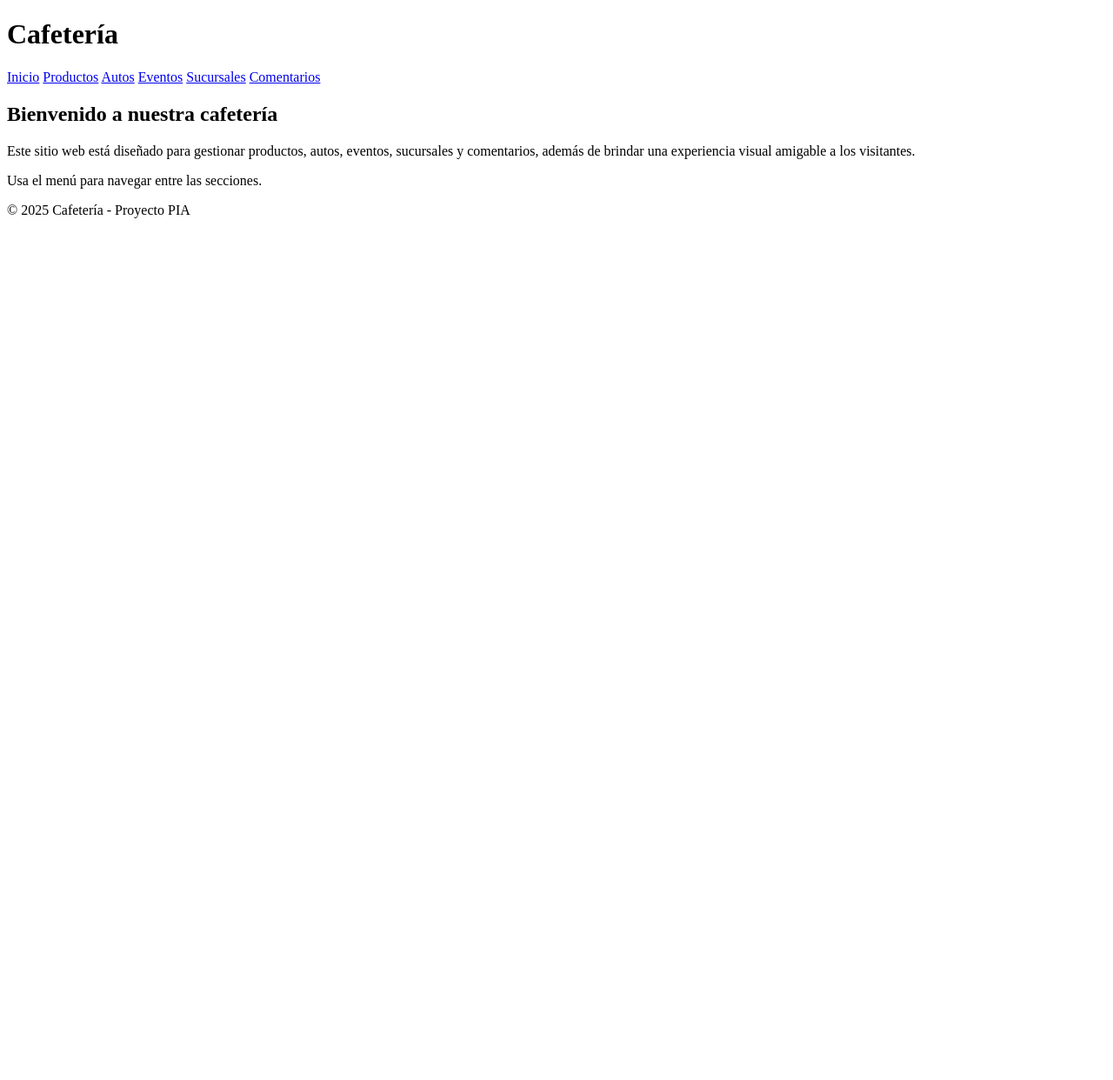
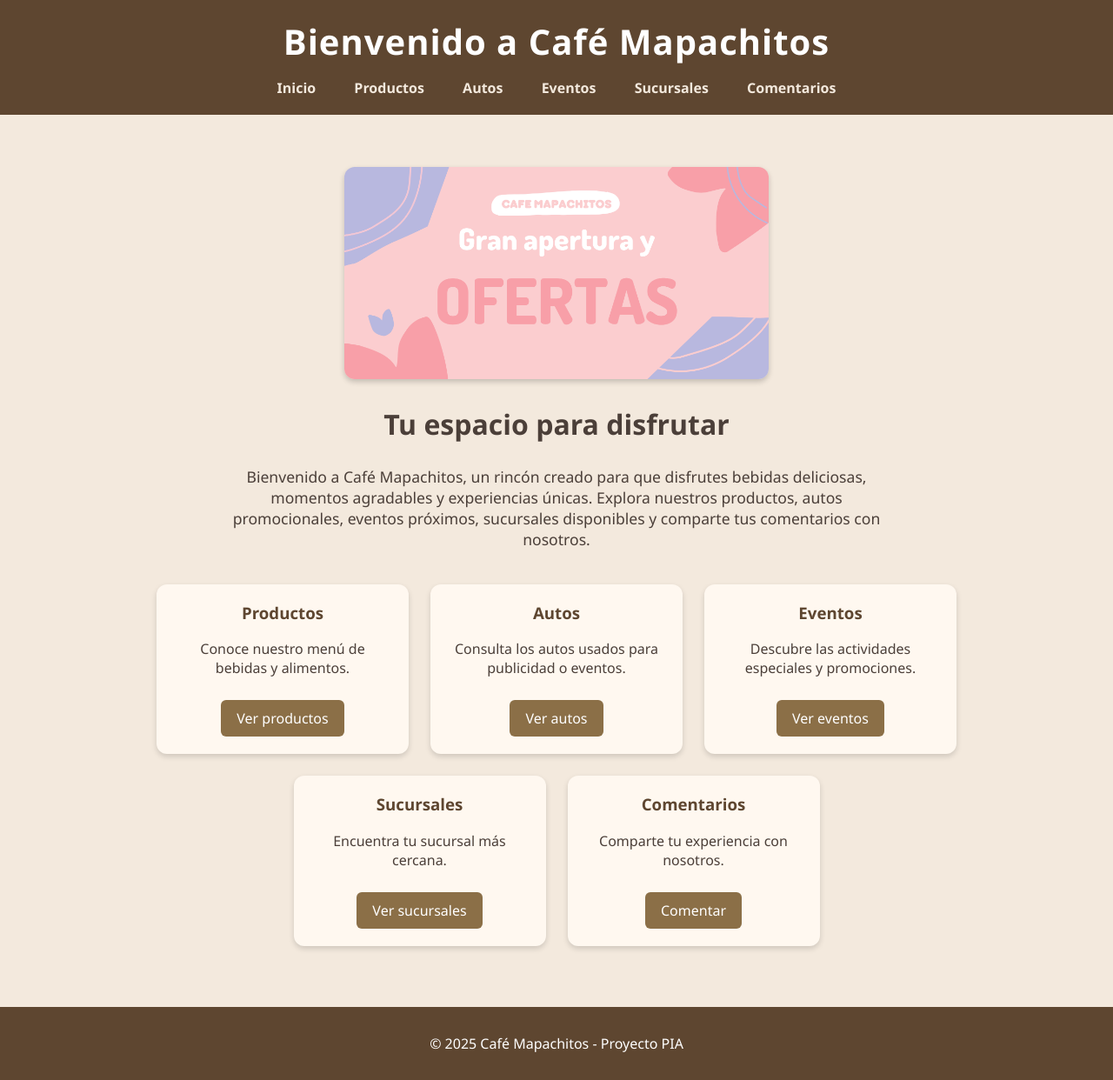
Before and after one commit to Frixar118/PIA, a Django app: page / in a window 1280 px wide. Shown: the whole page at 87% size. Before the commit the page ends 251 px from the top, so only its background shows below. Run offline with Django 5.2, Linux system fonts and the light colour scheme.

Commit message:
actualizacion

```diff
--- a/pagina/static/estilos.css
+++ b/pagina/static/estilos.css
@@ -0,0 +1,153 @@
+
+body {
+    margin: 0;
+    padding: 0;
+    font-family: "Segoe UI", Arial, sans-serif;
+    background-color: #f3e9dd;
+    color: #4b3f39;
+}
+
+.header {
+    background-color: #5e4630;
+    color: white;
+    padding: 20px;
+    text-align: center;
+}
+
+.titulo-principal {
+    margin: 0;
+    font-size: 2.5em;
+    letter-spacing: 1px;
+}
+
+
+.menu {
+    margin-top: 15px;
+}
+
+.menu a {
+    color: #f3e9dd;
+    padding: 10px 15px;
+    margin: 0 5px;
+    text-decoration: none;
+    font-weight: bold;
+    border-radius: 5px;
+    transition: 0.3s;
+}
+
+.menu a:hover {
+    background-color: #8b6f47;
+}
+
+.contenido {
+    padding: 30px;
+    text-align: center;
+}
+
+.intro h2 {
+    font-size: 2em;
+}
+
+.intro p {
+    font-size: 1.1em;
+    max-width: 750px;
+    margin: 0 auto 40px auto;
+}
+
+.cards {
+    display: flex;
+    flex-wrap: wrap;
+    justify-content: center;
+    gap: 25px;
+}
+
+.card {
+    background-color: #fff8f0;
+    padding: 20px;
+    width: 250px;
+    border-radius: 12px;
+    box-shadow: 0 3px 6px rgba(0,0,0,0.15);
+    text-align: center;
+    transition: transform 0.3s;
+}
+
+.card:hover {
+    transform: scale(1.05);
+}
+
+.card h3 {
+    margin-top: 0;
+    color: #5e4630;
+}
+
+.boton {
+    display: inline-block;
+    margin-top: 10px;
+    padding: 10px 18px;
+    background-color: #8b6f47;
+    color: white;
+    text-decoration: none;
+    border-radius: 6px;
+    transition: 0.3s;
+}
+
+.boton:hover {
+    background-color: #5e4630;
+}
+
+.footer {
+    background-color: #5e4630;
+    color: white;
+    padding: 15px;
+    text-align: center;
+    margin-top: 40px;
+}
+
+.producto, .auto, .evento, .sucursal, .comentario {
+    background-color: #fff8f0;
+    padding: 15px;
+    margin: 15px auto;
+    width: 85%;
+    border-radius: 10px;
+    box-shadow: 0 3px 6px rgba(0,0,0,0.15);
+}
+
+button, input[type="submit"] {
+    background-color: #8b6f47;
+    color: white;
+    padding: 10px 15px;
+    border: none;
+    border-radius: 6px;
+    cursor: pointer;
+}
+
+button:hover {
+    background-color: #5e4630;
+}
+
+textarea, input[type="text"] {
+    width: 90%;
+    padding: 8px;
+    border-radius: 6px;
+    border: 1px solid #b8a99a;
+    background-color: #faf3eb;
+}
+
+#contador {
+    font-size: 0.9em;
+    color: #5e4630;
+}
+
+.imagenes-banner {
+    display: flex;
+    justify-content: center;
+    gap: 25px;
+    margin: 30px 0;
+}
+
+.banner-img {
+    width: 40%;
+    max-width: 1020px;
+    border-radius: 12px;
+    box-shadow: 0 3px 6px rgba(0,0,0,0.20);
+}
--- a/pagina/templates/pagina/autos.html
+++ b/pagina/templates/pagina/autos.html
@@ -29,7 +29,6 @@
             <h3>{{ auto.marca }} {{ auto.modelo }}</h3>
             <p><strong>Año:</strong> {{ auto.año }}</p>
 
-            <!-- Botón que activará JS -->
             <button class="resaltar-boton">Resaltar</button>
         </div>
         <hr>
@@ -42,7 +41,6 @@
     <p>© 2025 Cafetería - Proyecto PIA</p>
 </footer>
 
-<!-- Conectar el JavaScript -->
 <script src="{% static 'js/scripts.js' %}"></script>
 
 </body>
--- a/pagina/templates/pagina/index.html
+++ b/pagina/templates/pagina/index.html
@@ -3,44 +3,78 @@
 <html lang="es">
 <head>
     <meta charset="UTF-8">
-    <title>Cafetería</title>
-
-    <!-- Archivo CSS si lo usas -->
+    <title>Café Mapachitos</title>
     <link rel="stylesheet" href="{% static 'estilos.css' %}">
 </head>
 
 <body>
 
-    <!-- Encabezado -->
-    <header>
-        <h1>Cafetería</h1>
+<header class="header">
+    <h1 class="titulo-principal">Bienvenido a Café Mapachitos</h1>
 
-        <!-- Menú de navegación -->
-        <nav>
+    <nav class="menu">
         <a href="{% url 'inicio' %}">Inicio</a>
         <a href="{% url 'productos' %}">Productos</a>
-            <a href="/autos/">Autos</a>
-            <a href="/eventos/">Eventos</a>
-            <a href="/sucursales/">Sucursales</a>
-            <a href="/comentarios/">Comentarios</a>
+        <a href="{% url 'autos' %}">Autos</a>
+        <a href="{% url 'eventos' %}">Eventos</a>
+        <a href="{% url 'sucursales' %}">Sucursales</a>
+        <a href="{% url 'comentarios' %}">Comentarios</a>
     </nav>
 </header>
 
-    <!-- Contenido -->
-    <main>
-        <h2>Bienvenido a nuestra cafetería</h2>
+<main class="contenido">
+
+    <div class="imagenes-banner">
+        <img src="{% static 'img/banner1.png' %}" alt="Banner principal Cafetería" class="banner-img">
+    </div>
+
+    <section class="intro">
+        <h2>Tu espacio para disfrutar</h2>
         <p>
-            Este sitio web está diseñado para gestionar productos, autos, eventos, sucursales y comentarios,
-            además de brindar una experiencia visual amigable a los visitantes.
+            Bienvenido a Café Mapachitos, un rincón creado para que disfrutes bebidas deliciosas,
+            momentos agradables y experiencias únicas. Explora nuestros productos, autos promocionales,
+            eventos próximos, sucursales disponibles y comparte tus comentarios con nosotros.
         </p>
-        <p>
-            Usa el menú para navegar entre las secciones.
-        </p>
+    </section>
+
+    <section class="cards">
+
+        <div class="card">
+            <h3>Productos</h3>
+            <p>Conoce nuestro menú de bebidas y alimentos.</p>
+            <a href="{% url 'productos' %}" class="boton">Ver productos</a>
+        </div>
+
+        <div class="card">
+            <h3>Autos</h3>
+            <p>Consulta los autos usados para publicidad o eventos.</p>
+            <a href="{% url 'autos' %}" class="boton">Ver autos</a>
+        </div>
+
+        <div class="card">
+            <h3>Eventos</h3>
+            <p>Descubre las actividades especiales y promociones.</p>
+            <a href="{% url 'eventos' %}" class="boton">Ver eventos</a>
+        </div>
+
+        <div class="card">
+            <h3>Sucursales</h3>
+            <p>Encuentra tu sucursal más cercana.</p>
+            <a href="{% url 'sucursales' %}" class="boton">Ver sucursales</a>
+        </div>
+
+        <div class="card">
+            <h3>Comentarios</h3>
+            <p>Comparte tu experiencia con nosotros.</p>
+            <a href="{% url 'comentarios' %}" class="boton">Comentar</a>
+        </div>
+
+    </section>
+
 </main>
 
-    <!-- Pie de página -->
-    <footer>
-        <p>© 2025 Cafetería - Proyecto PIA</p>
+<footer class="footer">
+    <p>© 2025 Café Mapachitos - Proyecto PIA</p>
 </footer>
 
 </body>
```
Also changed, not shown: pagina/static/img/banner1.png (added), pagina/static/js/scripts.js (line endings or trailing spaces). Lines whose indentation alone changed are shown as unchanged.
